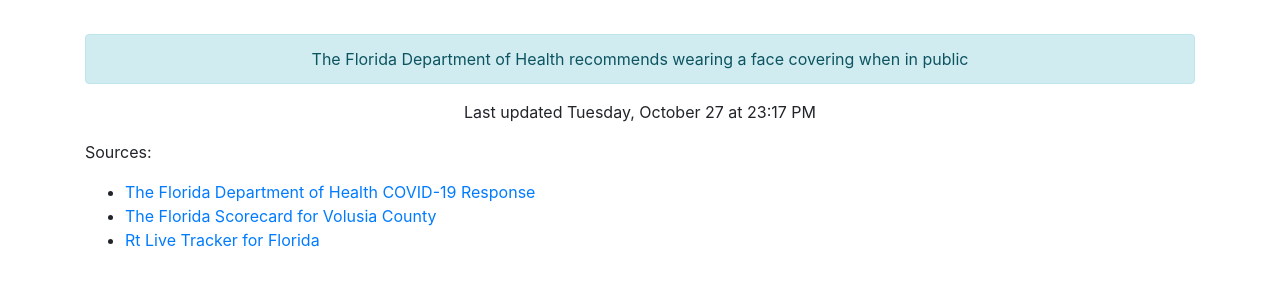
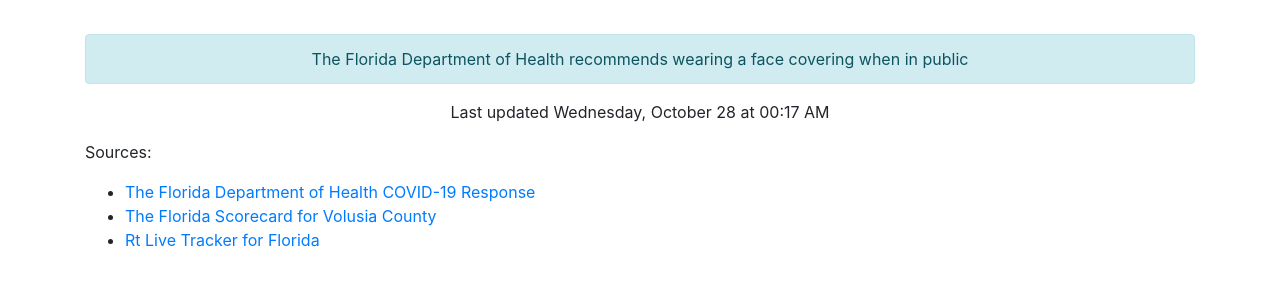
Before and after one commit to thinkjson/timeforchurch, a Jekyll site: the page built from index.md, in a window 1280 px wide. Shown: the part 586-872 px from the top of the page. Built offline with Jekyll 4.4.1, drawn with Linux system fonts in a browser that asks for light colours; our own code applies the rules of GitHub Pages for plain Markdown files.

Commit message:
Updating data

```diff
--- a/_includes/data.html
+++ b/_includes/data.html
@@ -10,4 +10,4 @@
     <div class="outcome text-success">YES</div>
     <div class="alert alert-info" role="alert">The Florida Department of Health recommends wearing a face covering when in public</div>
 
-    <p>Last updated Tuesday, October 27 at 23:17 PM</p>
+    <p>Last updated Wednesday, October 28 at 00:17 AM</p>
```
